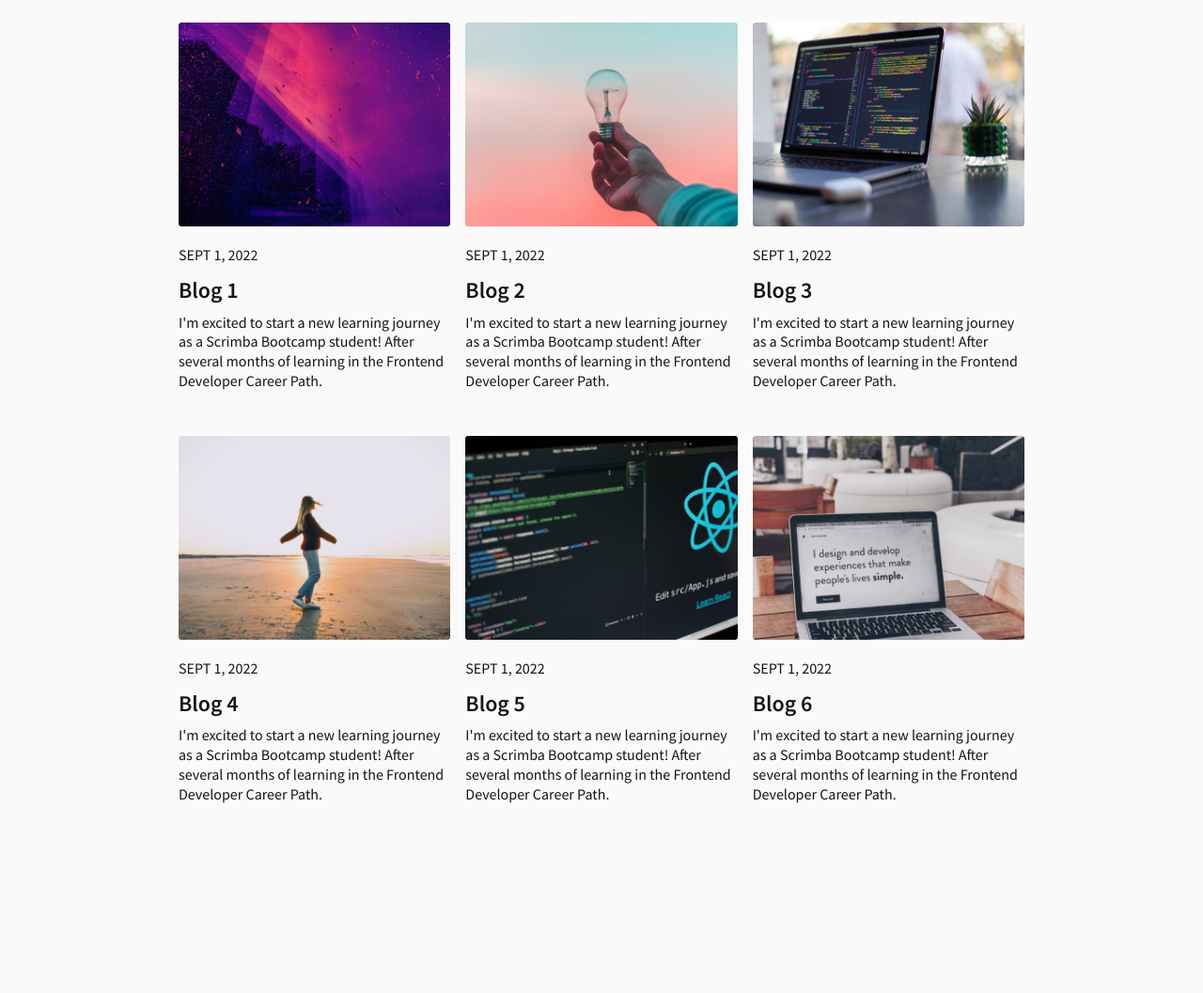
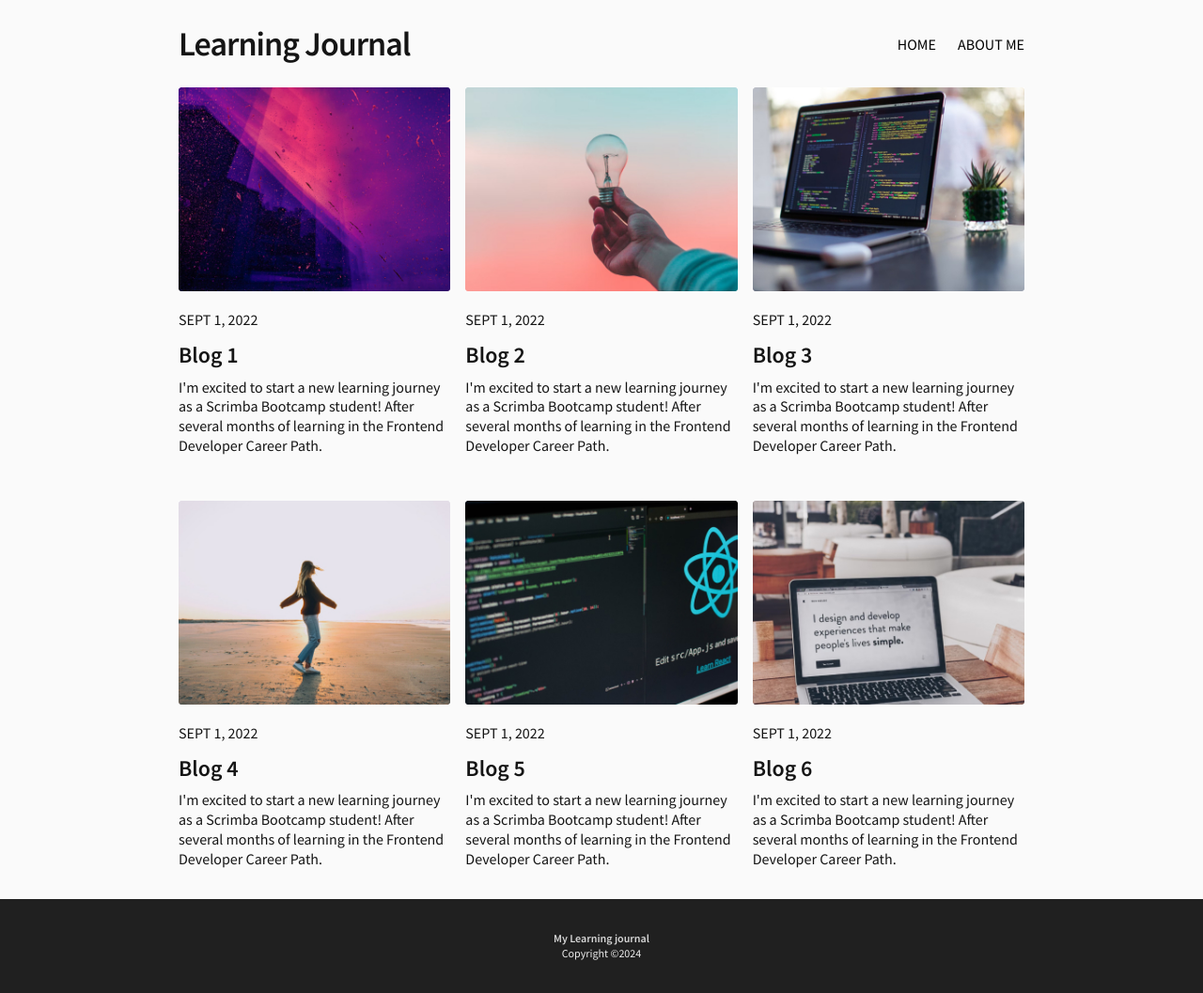
Before and after one commit to emmanesgana/scrimba-solo-project-responsive-journal-site, a plain HTML site: page index.html in a window 1280 px wide. Shown: the whole page at 94% size. Before the commit the page ends 888 px from the top, so only its background shows below. Drawn offline with Linux system fonts and the light colour scheme.

Commit message:
updated
html/css
 - header
 - footer

```diff
--- a/index.css
+++ b/index.css
@@ -14,6 +14,63 @@ body {
     max-width: 900px;
     padding-top: 1.5em;
     margin: 0 auto;
+}
+
+a {
+    text-decoration: none;
+    color: #000;
+}
+
+h1 {
+    margin: 0;
+}
+
+/* Nav */
+
+header .container{
+    display: flex;
+    justify-content: space-between;
+    align-items: center;
+}
+
+header .container h1{
+    letter-spacing: -1px;
+    font-size: 1.5rem;
+}
+
+nav a {
+    margin-left: 1.25em;
+    text-transform: uppercase;
+    font-size: 0.75rem;
+}
+
+/* footer */
+
+footer {
+    display: flex;
+    background-color: #202020;
+    font-size: 0.75rem;
+    flex-direction: column;
+    justify-content: center;
+    align-items: center;
+    height: 100px;
+}
+
+footer p {
+    color: #D7D7D7;
+    font-weight: 700;
+    margin: 0;
+}
+
+footer span {
+    color: #ECECEC;
+}
+
+/* CSS Grid Magic */
+.posts {
+    display: grid;
+    gap: 1em;
+    grid-template-columns: repeat(auto-fit, minmax(240px, 1fr))
 }
 
 article {
@@ -45,24 +102,18 @@ p {
     line-height: 1.3;
 }
 
-/* MEDIA QUERIES */
+@media (min-width: 480px) {
 
+    header .container h1{
+        font-size: 2.25rem;
+    }
 
-@media (min-width: 480px)  {
-    .posts {
-        display: flex;
-        justify-content: space-between;
-        flex-wrap: wrap;
-        gap: 1em;
+    nav a{
+        font-size: 1rem;
     }
-    .posts article {
-        flex: 1 220px;
-    }
+
 }
 
+@media (min-width: 768px) {
 
-@media (min-width: 768px) {
-    .posts article {
-        flex-basis: 250px;
-    }
 }
--- a/index.html
+++ b/index.html
@@ -12,6 +12,15 @@
 </head>
 
 <body>
+    <header>
+        <div class="container">
+            <h1>Learning Journal</h1>
+            <nav>
+                <a href="#">Home</a>
+                <a href="#">About me</a>
+            </nav>
+        </div>
+    </header>
     <main class="posts container">
         <article>
             <img class="article-img" src="images/post-img-01.jpg" alt="Post thumbnail">
@@ -56,6 +65,10 @@
                 student! After several months of learning in the Frontend Developer Career Path.</p>
         </article>
     </main>
+    <footer>
+        <p>My Learning journal</p>
+        <span>Copyright ©2024</span>
+    </footer>
 </body>
 
 </html>
```
